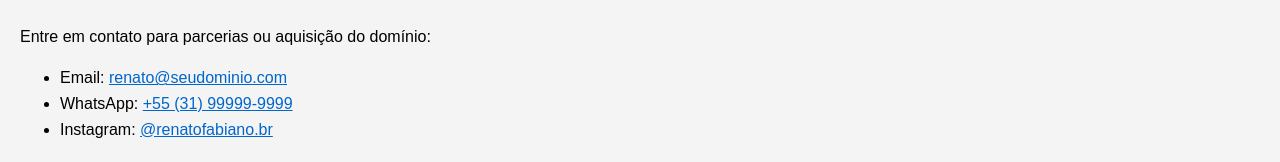
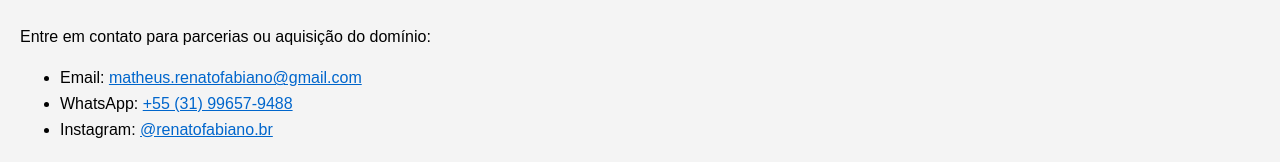
Before and after one commit to rfmatheus/maratonabh, a plain HTML site: page index.html in a window 1280 px wide. Shown: the part 250-412 px from the top of the page. Drawn offline with Linux system fonts and the light colour scheme.

Commit message:
Update index.html
Acertei endereço e-mail e telefone

```diff
--- a/index.html
+++ b/index.html
@@ -23,8 +23,8 @@
     <h2>📩 Contato</h2>
     <p>Entre em contato para parcerias ou aquisição do domínio:</p>
     <ul>
-      <li>Email: <a href="mailto:renato@seudominio.com">renato@seudominio.com</a></li>
-      <li>WhatsApp: <a href="https://wa.me/5531999999999">+55 (31) 99999-9999</a></li>
+      <li>Email: <a href="mailto:matheus.renatofabiano@gmail.com">matheus.renatofabiano@gmail.com</a></li>
+      <li>WhatsApp: <a href="https://wa.me/5531996579488">+55 (31) 99657-9488</a></li>
       <li>Instagram: <a href="https://instagram.com/renatofabiano.br">@renatofabiano.br</a></li>
     </ul>
   </section>
```
